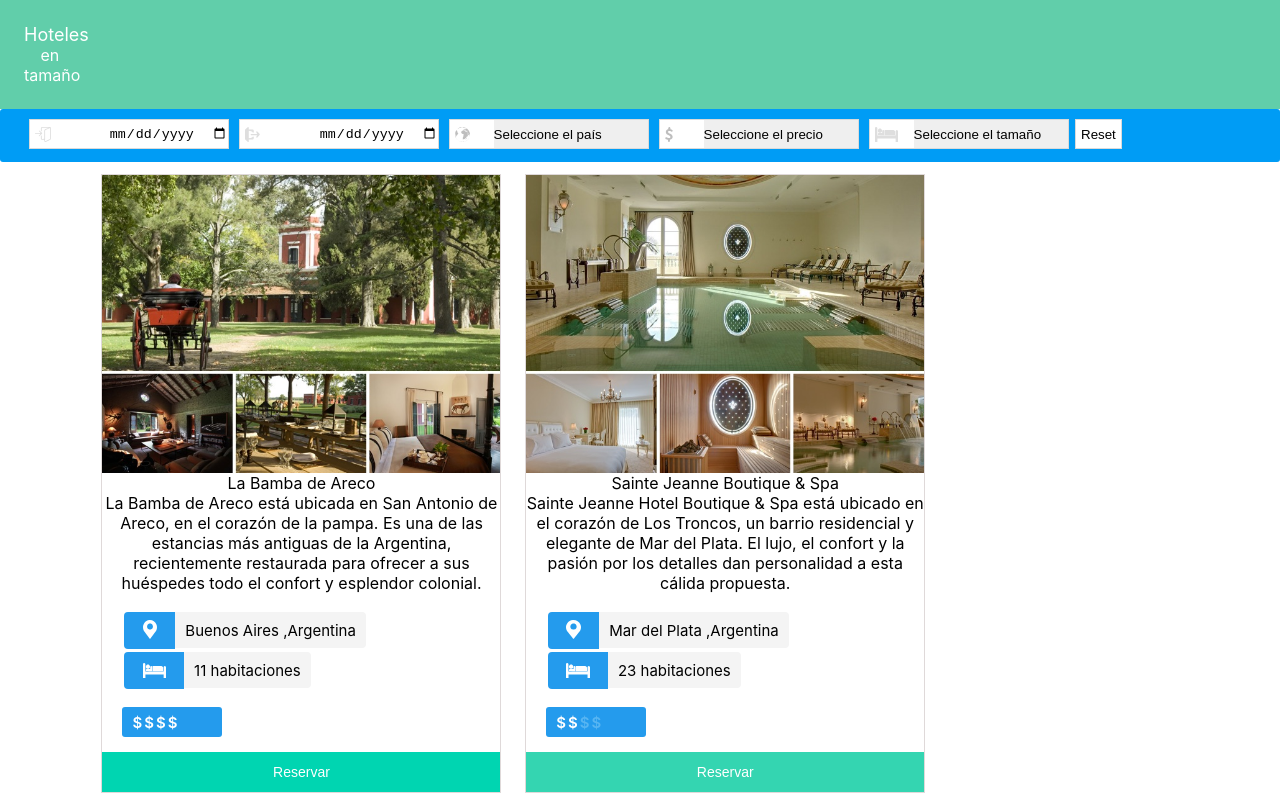
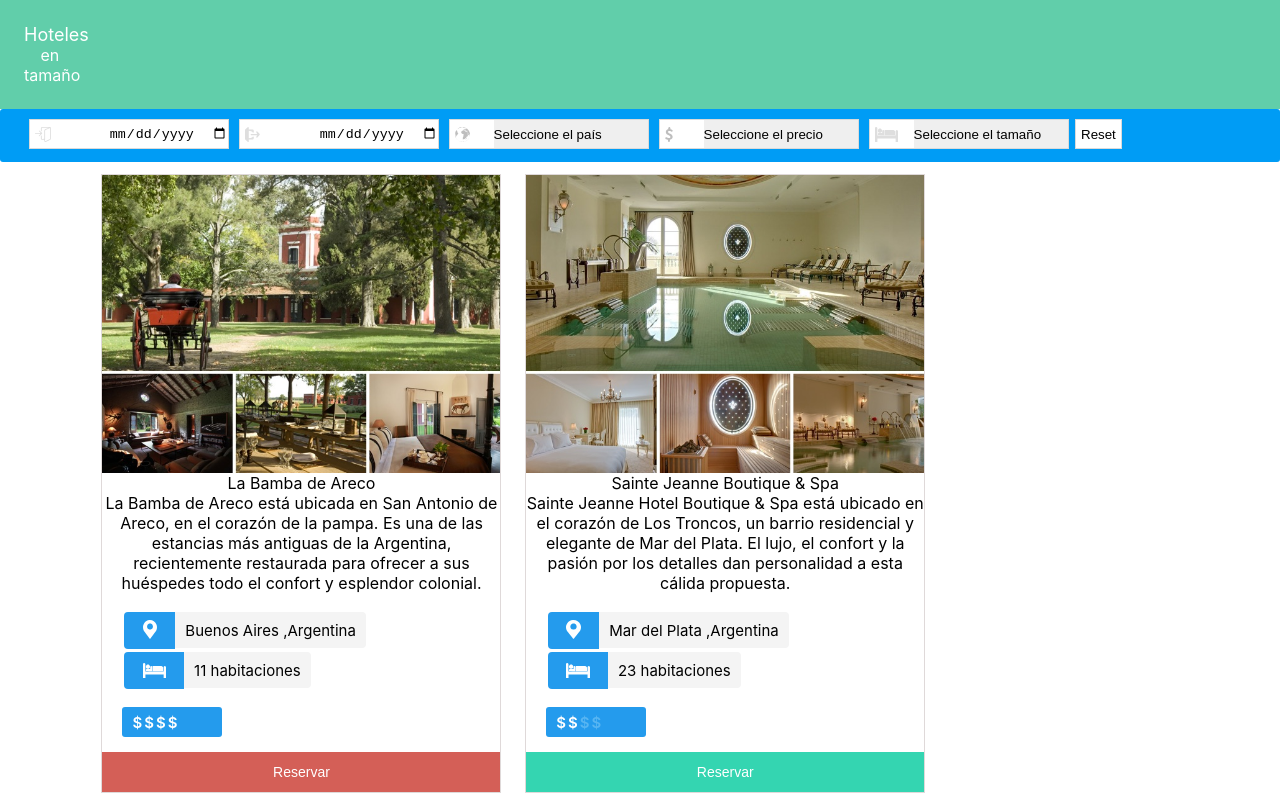
Before and after one commit to andrealb88/project-hotel-andrea-lopez-bravo, a React (Create React App) app: page / in a window 1280 px wide. In both pictures the pointer is over the button 301 px from the left and 772 px from the top of the page. Shown: the top 800 px of the page. Built offline with nearby package versions, Linux system fonts and the light colour scheme.

Commit message:
commit nine

```diff
--- a/src/components/card/card.css
+++ b/src/components/card/card.css
@@ -70,7 +70,7 @@
 }
 
 .card-button:hover {
-  background-color: rgb(0, 213, 177);
+  background-color: rgb(212, 95, 87);
 }
 
 .card-button:active {
--- a/src/components/filter/filter.css
+++ b/src/components/filter/filter.css
@@ -50,7 +50,7 @@
   width: 80%;
 }
 
-.select-filter hover {
+.select-filter:hover {
   -webkit-appearance: none;
 }
 .buttonReset {
--- a/src/components/header/header.jsx
+++ b/src/components/header/header.jsx
@@ -11,7 +11,7 @@
 export let Header = (props) => {
   return (
     <div className="header-generalFont">
-      <p className="header-title">Hoteles</p>
+      <div className="header-title">Hoteles</div>
       <p className="header-date">
         {hasAvailableFrom(props.numberDateFrom) && (
           <p>
```
